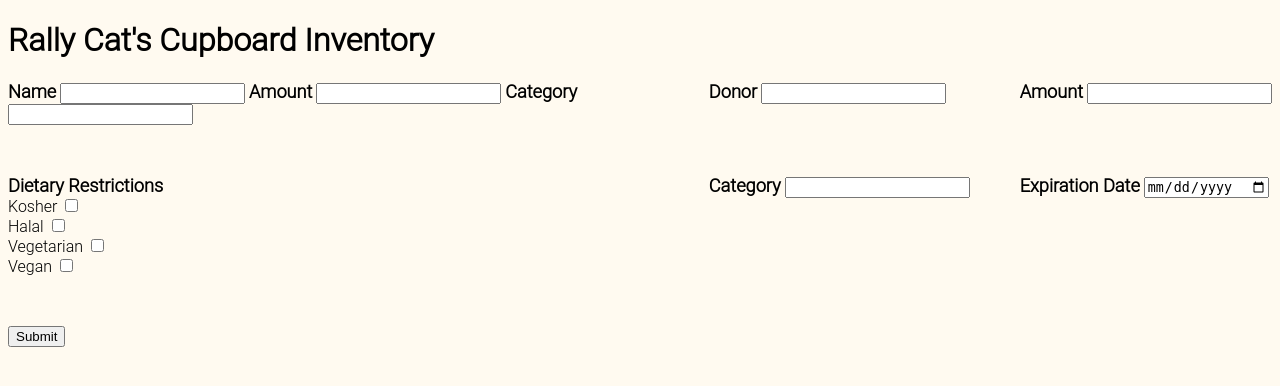
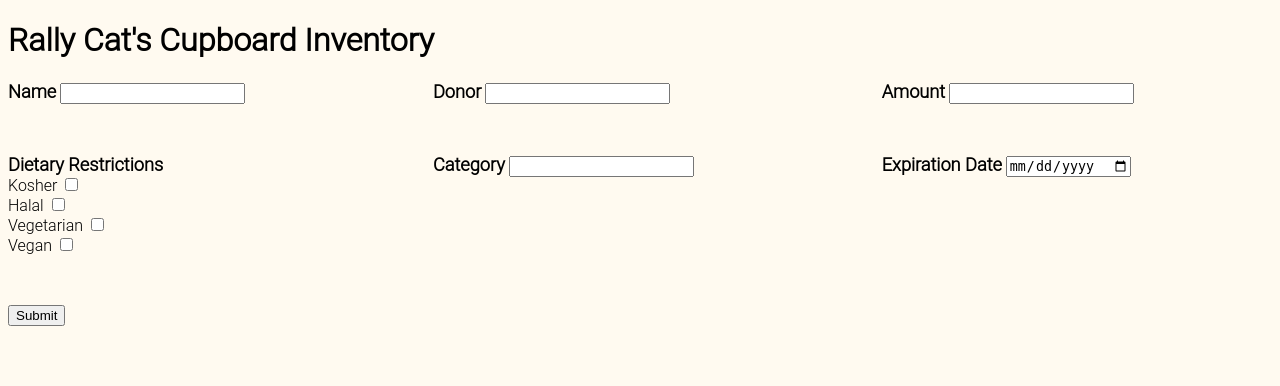
Before and after one commit to UVMHacks2025/Team-3, a Flask app: template templates/add.html in a window 1280 px wide. Shown: the top 386 px of the page. Run offline with Flask 3, Linux system fonts and the light colour scheme; the template is opened without the code that fills it, so the values that code supplies are empty.

Commit message:
FIXED THE THING AGAIN

```diff
--- a/templates/add.html
+++ b/templates/add.html
@@ -6,13 +6,6 @@
     <div class="item_name">
     <label for="name" class="Form_Label">Name</label>
     <input type="text" name="name" id="name" required />
-    <label for="amount" class="Form_Label">Amount</label>
-    <input type="number" name="amount" id="amount" required />
-    <label for="category" class="Form_Label">Category</label>
-    <input type="text" name="category" id="category" required />
-
-
-
     </div>
     <div class="item_category">
     <label for="category" class="Form_Label">Category</label>
```
